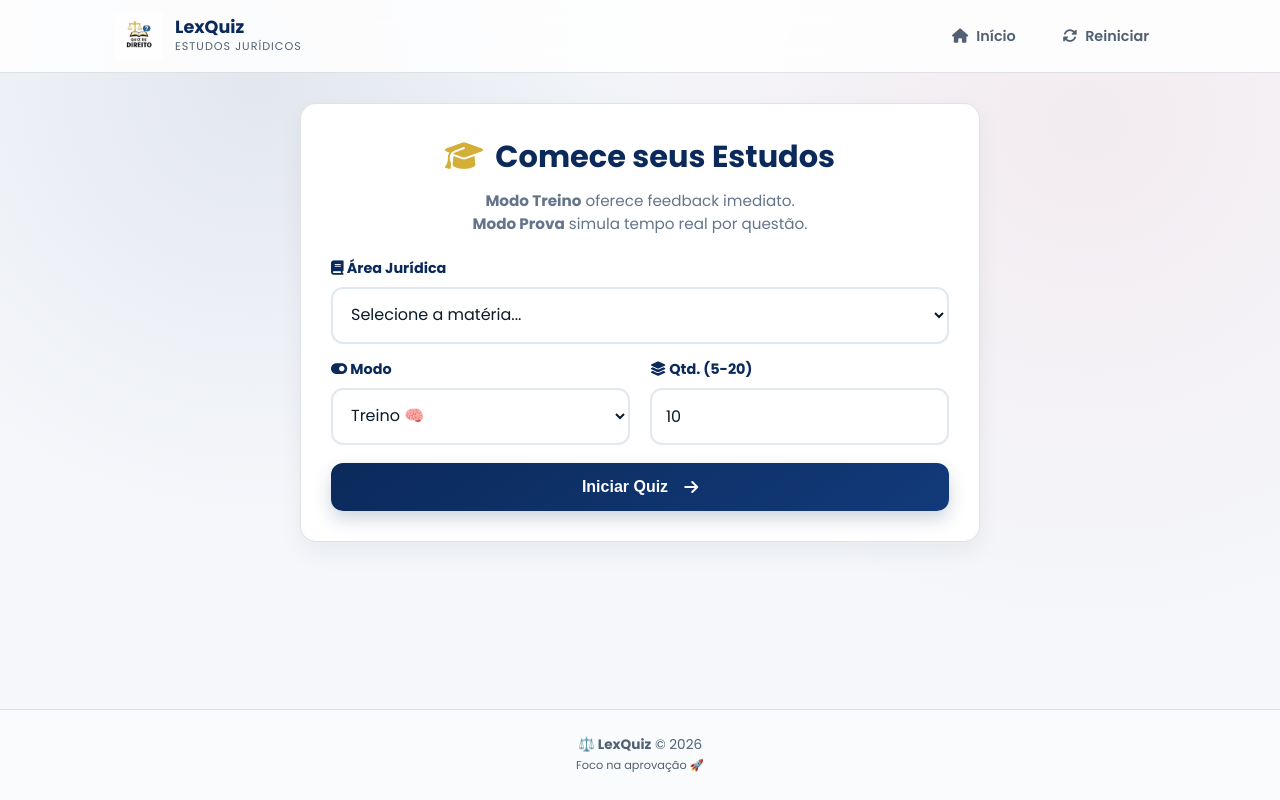
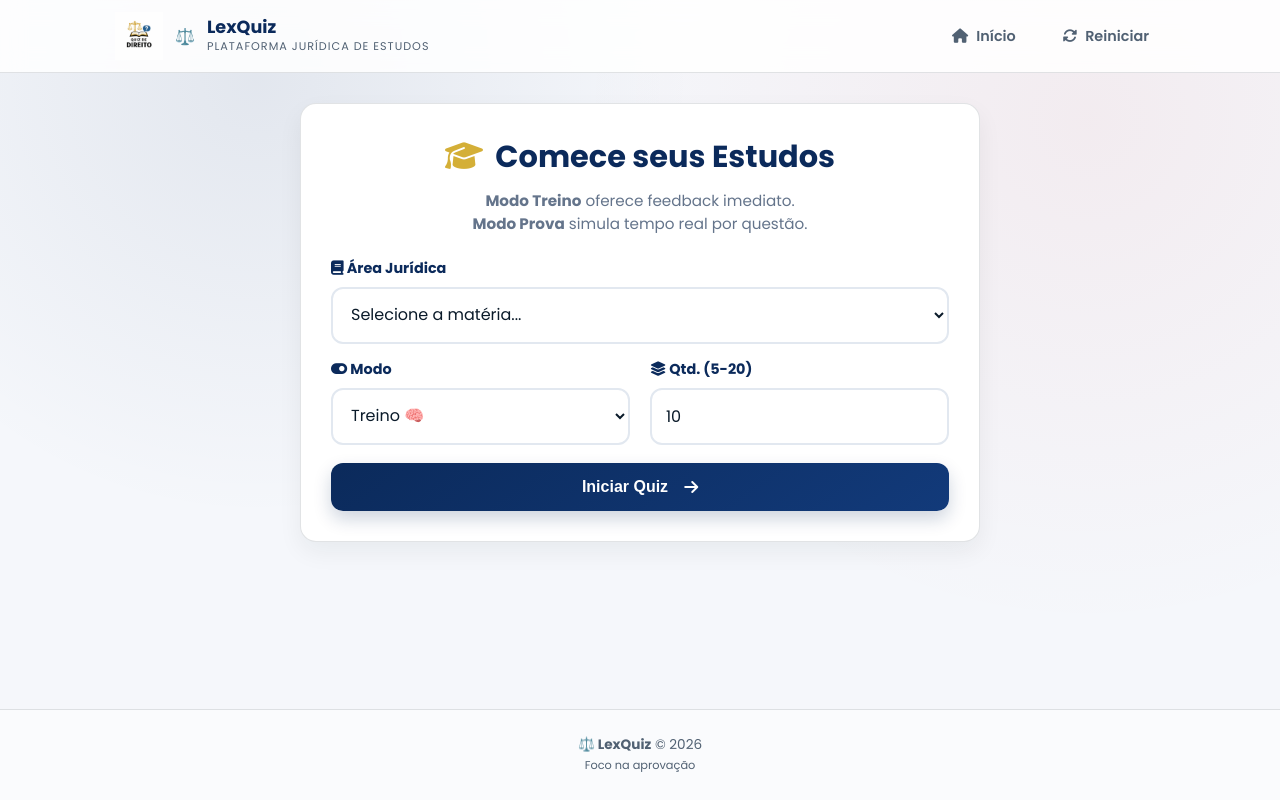
Before and after one commit to sabrinaandraderocha-cmyk/lexquiz, a Flask app: page / in a window 1280 px wide. Run offline with Flask 3, Linux system fonts and the light colour scheme.

Commit message:
Update base.html

```diff
--- a/templates/base.html
+++ b/templates/base.html
@@ -3,57 +3,75 @@
 <head>
   <meta charset="utf-8" />
   <meta name="viewport" content="width=device-width, initial-scale=1" />
-  <meta name="description" content="Plataforma de estudos para concursos jurídicos.">
+  <meta name="description" content="Plataforma de estudos para concursos jurídicos e OAB.">
 
   <title>{{ app_name }} | LexQuiz</title>
 
+  <!-- CSS -->
   <link rel="stylesheet" href="{{ url_for('static', filename='style.css') }}">
 
+  <!-- Google Font -->
   <link rel="preconnect" href="https://fonts.googleapis.com">
   <link rel="preconnect" href="https://fonts.gstatic.com" crossorigin>
+
   <link href="https://fonts.googleapis.com/css2?family=Poppins:wght@300;400;500;600;700&display=swap" rel="stylesheet">
 
+  <!-- Icons -->
   <link rel="stylesheet" href="https://cdnjs.cloudflare.com/ajax/libs/font-awesome/6.5.0/css/all.min.css">
 
+  <!-- Favicon -->
   <link rel="icon" href="{{ url_for('static', filename='logo.png') }}" type="image/png">
 </head>
 
 <body>
+
+<!-- ================= HEADER ================= -->
 
 <header class="topbar">
   <div class="container topbar-inner">
 
     <a href="{{ url_for('index') }}" class="brand-link">
       <div class="brand">
+
+        <!-- Logo -->
         <img
           src="{{ url_for('static', filename='logo.png') }}"
-              alt="Logo"
+          alt="Logo LexQuiz"
           class="logo"
-              onerror="this.style.display='none'; this.nextElementSibling.style.display='block';"
+          onerror="this.style.display='none'; document.querySelector('.logo-icon').style.display='flex';"
         >
-            <i class="fas fa-balance-scale logo-icon" style="display:none; font-size: 2rem; color: var(--gold);"></i>
+
+        <!-- Fallback icon -->
+        <div class="logo-icon">
+          ⚖️
+        </div>
 
         <div class="brand-text">
           <div class="brand-title">{{ app_name }}</div>
-                <div class="brand-subtitle">Estudos Jurídicos</div>
+          <div class="brand-subtitle">
+            Plataforma Jurídica de Estudos
           </div>
+        </div>
+
       </div>
     </a>
 
     <nav class="nav">
       <a href="{{ url_for('index') }}" class="nav-item">
         <i class="fa-solid fa-house"></i>
-          <span class="nav-text">Início</span>
+        <span>Início</span>
       </a>
 
       <a href="{{ url_for('reset') }}" class="nav-item btn-reset">
         <i class="fa-solid fa-rotate"></i>
-          <span class="nav-text">Reiniciar</span>
+        <span>Reiniciar</span>
       </a>
     </nav>
 
   </div>
 </header>
+
+<!-- ================= MAIN ================= -->
 
 <main class="container main-content">
 
@@ -62,7 +80,8 @@
       <div class="flash-container">
         {% for msg in messages %}
           <div class="flash-message">
-              <i class="fa-solid fa-circle-exclamation"></i> {{ msg }}
+            <i class="fa-solid fa-circle-exclamation"></i>
+            {{ msg }}
           </div>
         {% endfor %}
       </div>
@@ -73,15 +92,19 @@
 
 </main>
 
+<!-- ================= FOOTER ================= -->
+
 <footer class="footer">
   <div class="container footer-inner">
-      <div class="footer-left">
-        <strong>⚖️ {{ app_name }}</strong> &copy; 2026
+
+    <div>
+      <strong>⚖️ {{ app_name }}</strong> © 2026
     </div>
 
-      <div class="footer-right">
-        <small>Foco na aprovação 🚀</small>
+    <div>
+      <small>Foco na aprovação</small>
     </div>
+
   </div>
 </footer>
 
```
Lines whose indentation alone changed are shown as unchanged.
